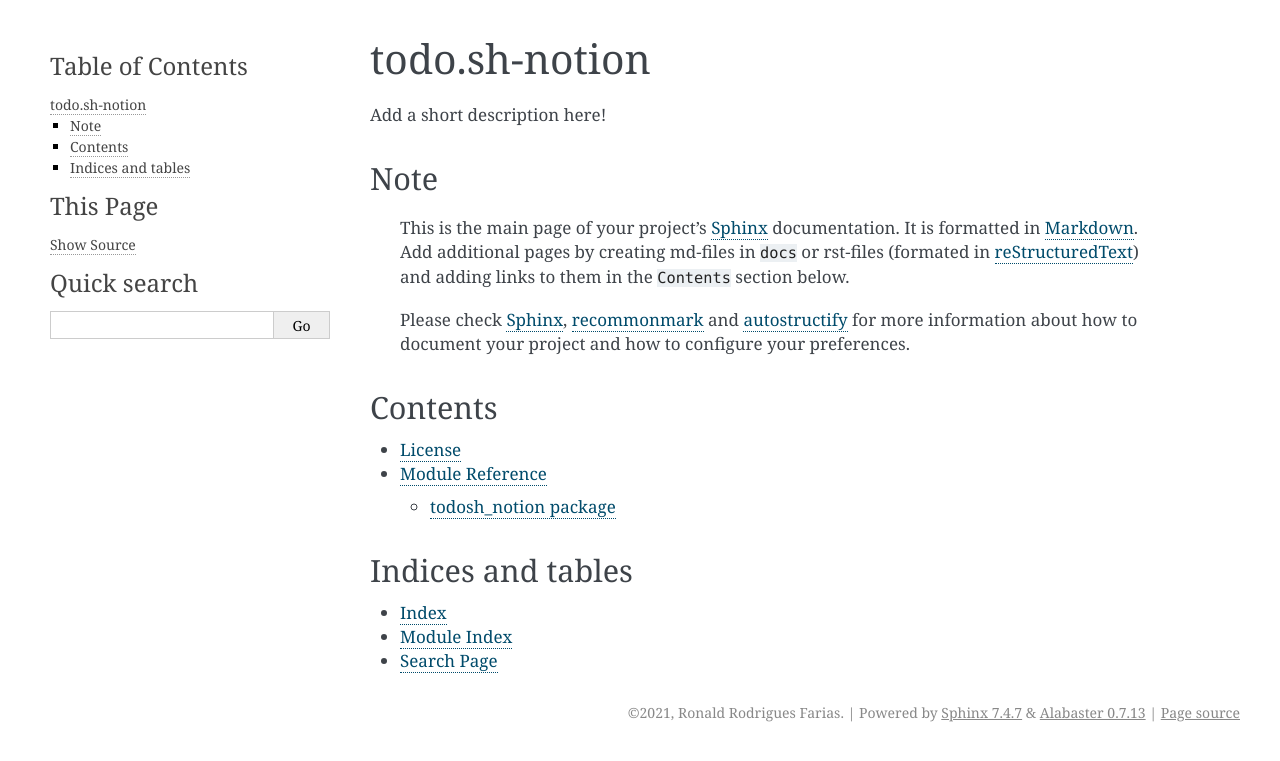
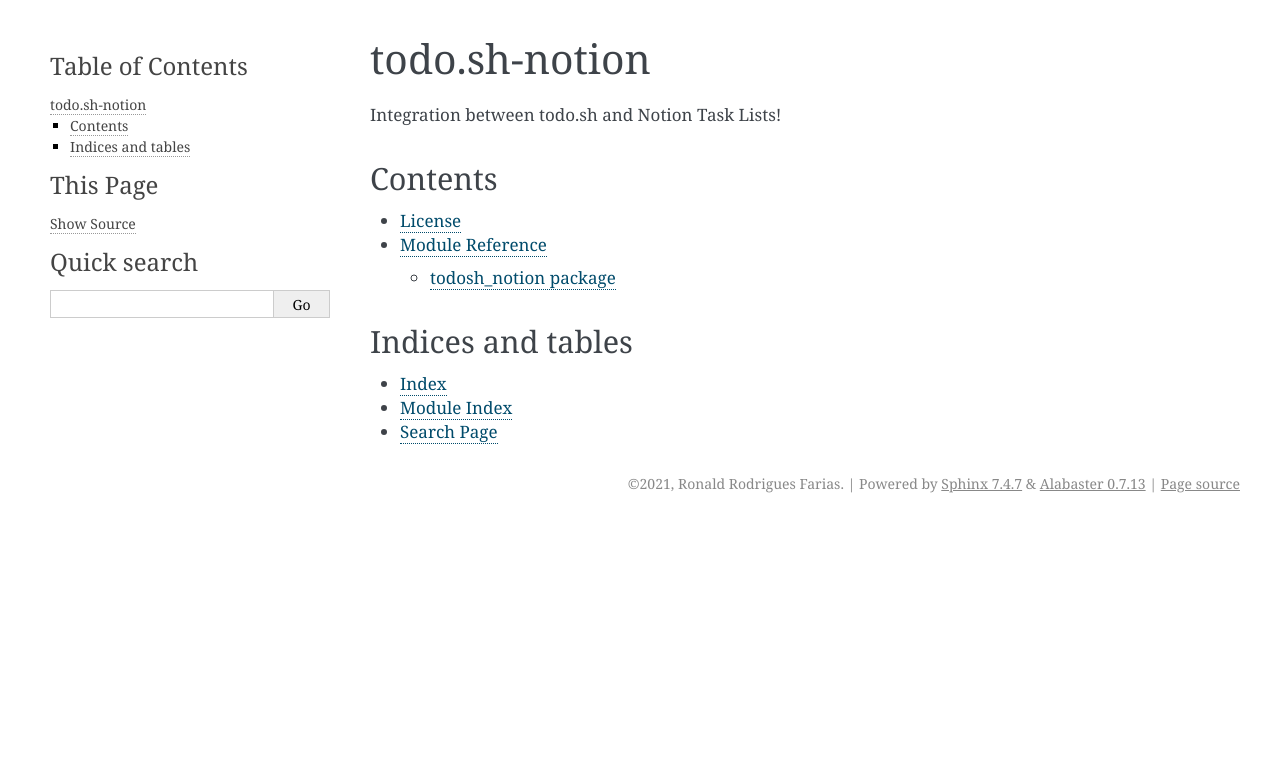
Before and after one commit to Ronald-TR/todo.sh-notion, a Sphinx documentation site: the page built from docs/index.md, in a window 1280 px wide. Shown: the top 761 px of the page. Built offline with Sphinx 7.4.7, drawn with Linux system fonts in a browser that asks for light colours.

Commit message:
refactor: improve sphinx infos

```diff
--- a/docs/index.md
+++ b/docs/index.md
@@ -1,18 +1,6 @@
 # todo.sh-notion
 
-Add a short description here!
-
-
-## Note
-
-> This is the main page of your project's [Sphinx] documentation. It is
-> formatted in [Markdown]. Add additional pages by creating md-files in
-> `docs` or rst-files (formated in [reStructuredText]) and adding links to
-> them in the `Contents` section below.
->
-> Please check [Sphinx], [recommonmark] and [autostructify] for more information
-> about how to document your project and how to configure your preferences.
-
+Integration between todo.sh and Notion Task Lists!
 
 ## Contents
 
--- a/docs/requirements.txt
+++ b/docs/requirements.txt
@@ -2,5 +2,6 @@
 # To build the module reference correctly, make sure every external package
 # under `install_requires` in `setup.cfg` is also listed here!
 # sphinx_rtd_theme
+notion==0.0.28
 recommonmark
 sphinx>=3.2.1
```
Also changed, not shown: CHANGELOG.md (+3 -4 lines), README.md (+2 -0 lines).
